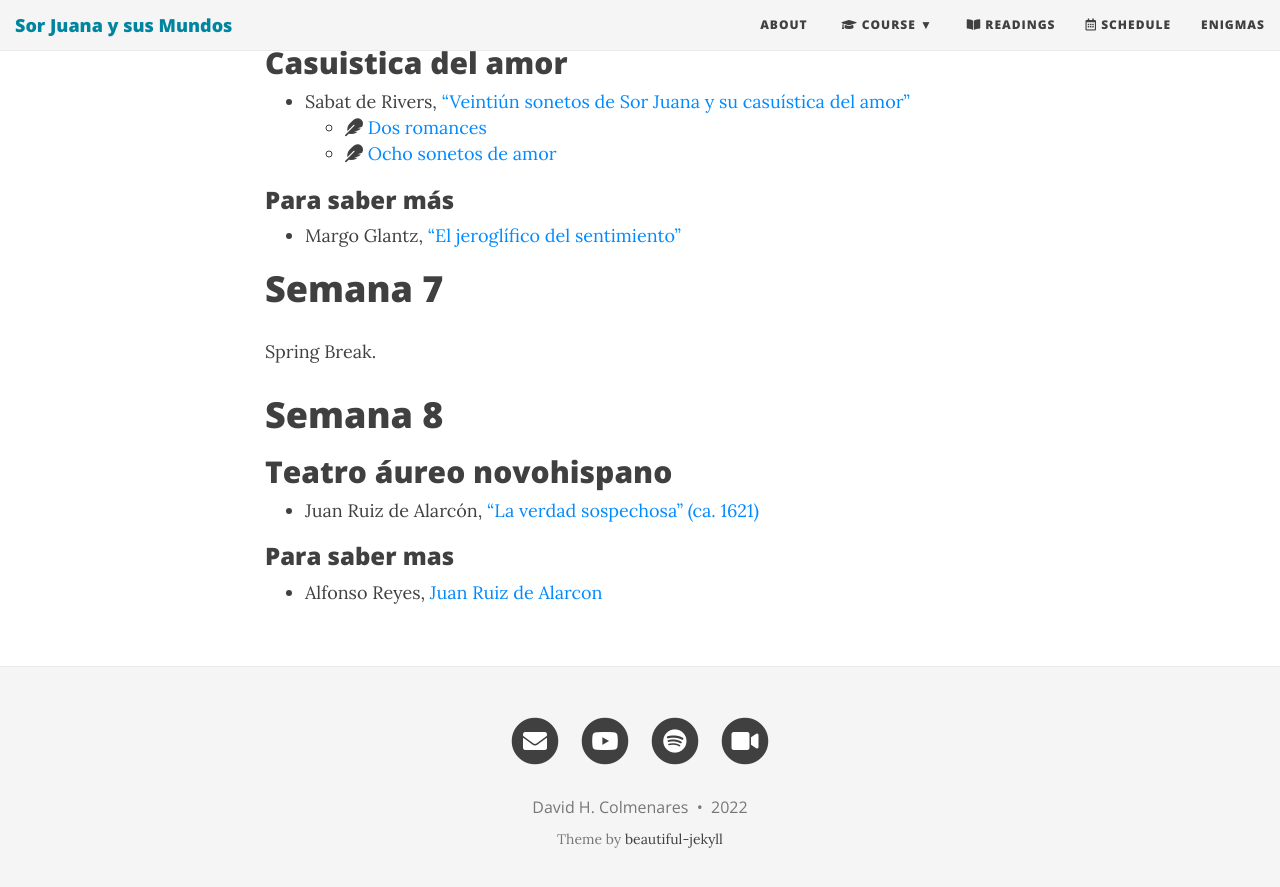
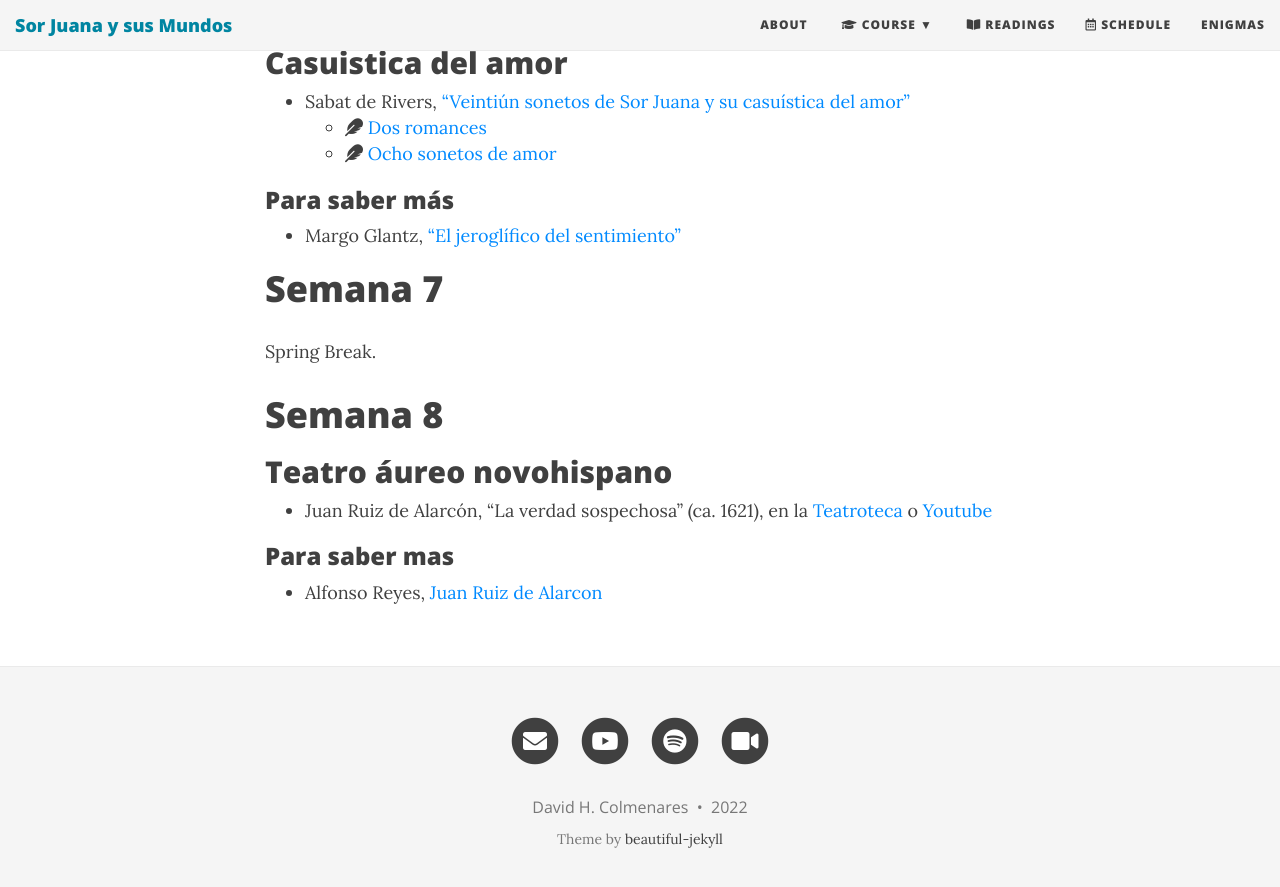
Before and after one commit to Hipomenes/sorjuana, a Jekyll site: the page built from syllabus.md, in a window 1280 px wide and 900 px high, scrolled down 2794 px. Shown: the top 887 px of the window. Built offline with Jekyll 4.4.1, drawn with Linux system fonts in a browser that asks for light colours; nearby versions of some CDN libraries.

Commit message:
Update syllabus.md

```diff
--- a/syllabus.md
+++ b/syllabus.md
@@ -84,7 +84,7 @@
 # Semana 8
 ## Teatro áureo novohispano
 
-- Juan Ruiz de Alarcón, [“La verdad sospechosa" (ca. 1621)](http://teatroteca.teatro.es/opac/?id=00013941#recordCard)
+- Juan Ruiz de Alarcón, “La verdad sospechosa" (ca. 1621), en la [Teatroteca](http://teatroteca.teatro.es/opac/?id=00013941#recordCard) o [Youtube](https://youtu.be/qg9jj2t5O1U)
 
 ### Para saber mas
 - Alfonso Reyes, [Juan Ruiz de Alarcon](https://www.cervantesvirtual.com/obra-visor/medallones/html/e2eff529-f6b6-4004-a965-83d1e5a222ce.html)
```
